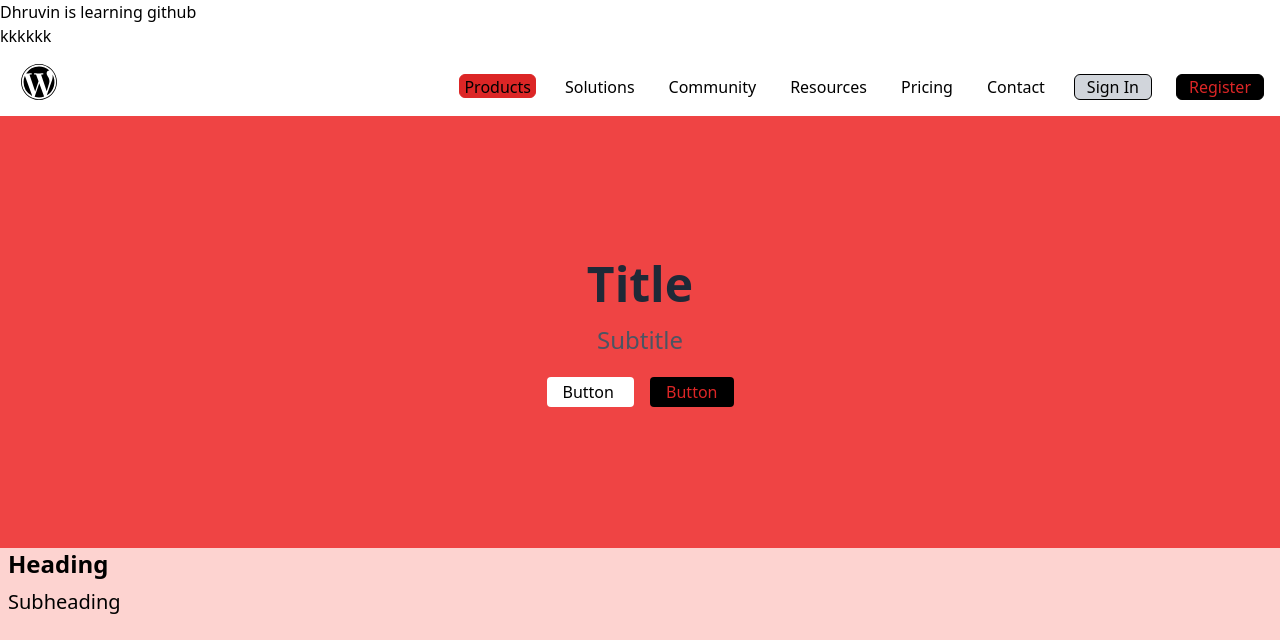
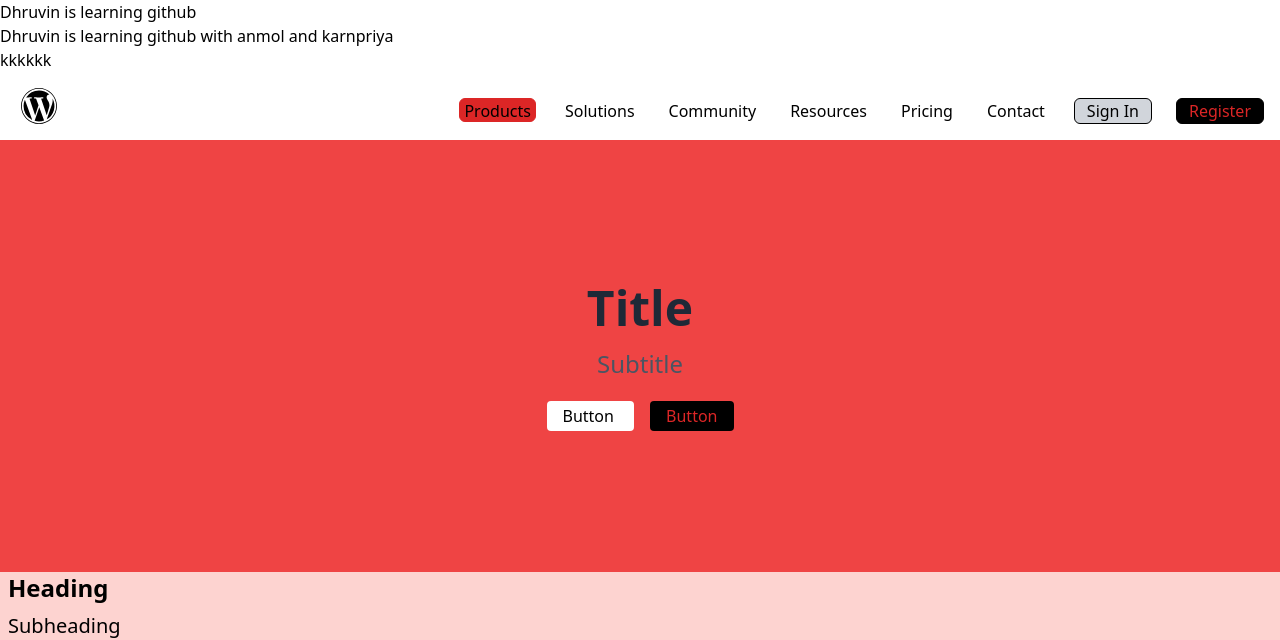
Before and after one commit to karnpriya08/group-learning-3, a plain HTML site: page index.html in a window 1280 px wide. Shown: the top 640 px of the page. Drawn offline with nearby package versions, Linux system fonts and the light colour scheme.

Commit message:
second commit

```diff
--- a/index.html
+++ b/index.html
@@ -11,6 +11,7 @@
 
     <header>
         <div>Dhruvin is learning github</div>
+        <div>Dhruvin is learning github with anmol and karnpriya</div>
 
       <!-- just adding this line to check -->
       <p>kkkkkk</p>
```
